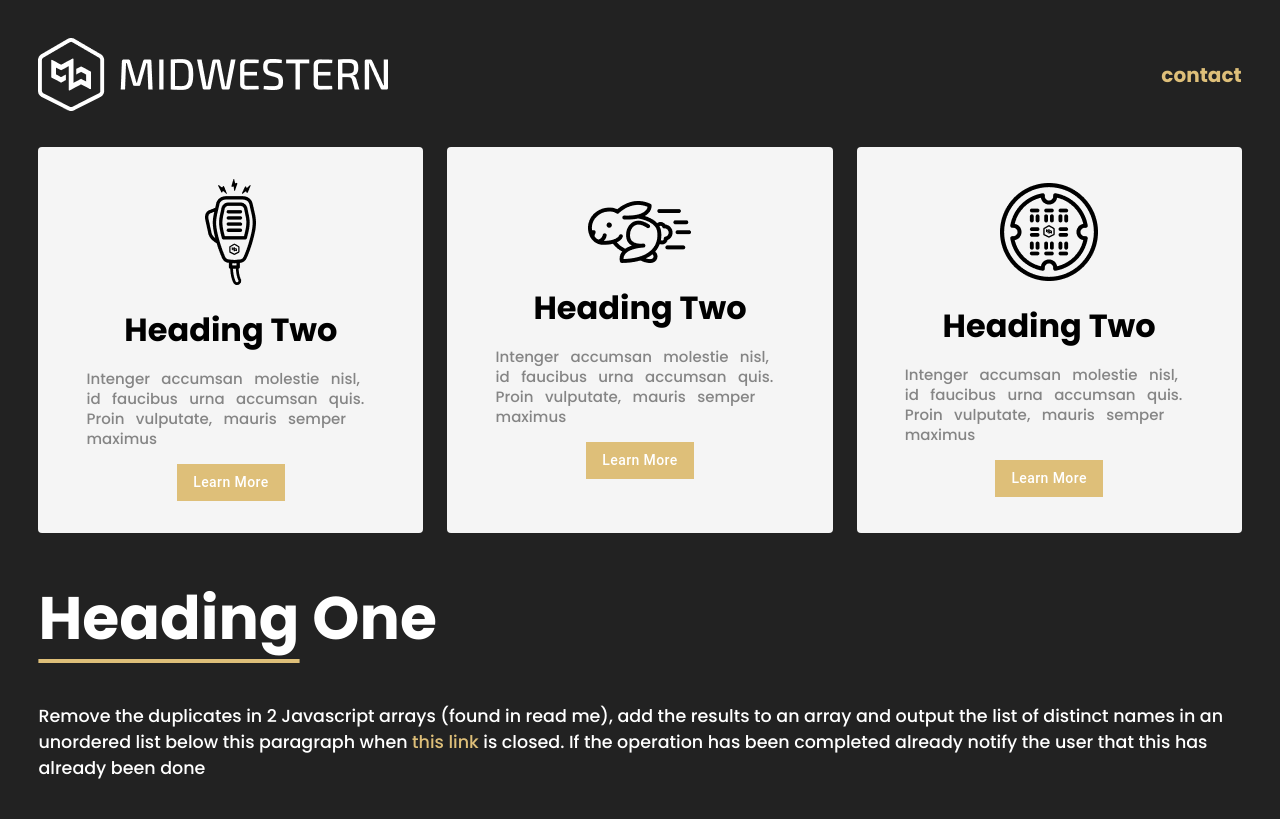
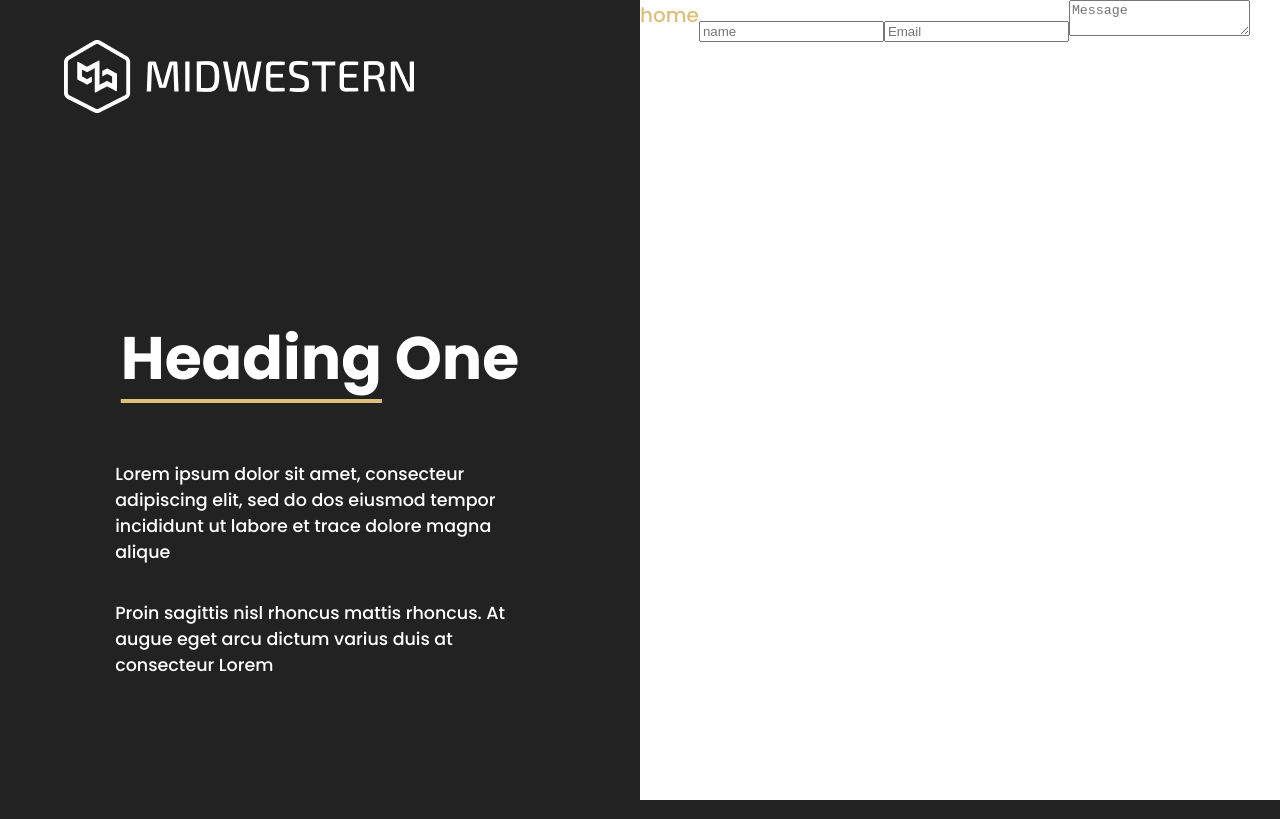
Before and after one commit to MarkoMaturino/Midwestern-Interactive-Tech-Challenge, a React (Create React App) app: page / in a window 1280 px wide. Built offline with nearby package versions, Linux system fonts and the light colour scheme.

Commit message:
Testing Contact Page

```diff
--- a/src/App.js
+++ b/src/App.js
@@ -1,18 +1,27 @@
 import Header from './Components/Header'
 import Footer from "./Components/Footer"
-import MainBody from './Components/MainBody';
+import MainBody from './Components/MainBody'
+import UnorderedList from "./Components/UnorderedList"
+import { useState } from 'react'
+import Contact from './Components/Contact'
+
+function App() {
+  const [isShown, setIsShown] = useState(false);
+  const handleClick = event => {
+    // 👇️ toggle shown state
+    setIsShown(current => !current);
+
+    // 👇️ or simply set it to true
+    // setIsShown(true);
+  };
+  return (
+
+    <div className="App">
+    <Contact/>
 
 
 
 
-function App() {
-
-  return (
-
-    <div className="App">
-     <Header/>
-     <MainBody/>
-     <Footer/>
 
 
     </div>
--- /dev/null
+++ b/src/Components/Contact.js
@@ -0,0 +1,48 @@
+import { Link } from "@mui/material"
+import logo from "../imgs/Logo.png"
+
+
+function Contact() {
+  return (
+    <div>
+
+    <div className="Contact" style={{display: "flex", margin: "0"}}>
+
+        <style jsx global>{`
+      body {
+        margin: 0px;
+        padding: 0px;
+      }`}</style>
+        <div className="Left" style={{display: "flex", height: "100vh", width: "50vw", flexDirection: "column"} }>
+        <img src = {logo} alt = "Midwestern Interative" className="Logo" style={{alignSelf: "start", justifySelf: "start", marginLeft: "5vw", marginTop: "5vh"}}></img>
+        <div style = {{display: "flex", flexDirection: "column", justifyContent: "center", alignItems: "center", marginTop: "20vh"}}>
+        <h1 style={{color: "white", fontSize: "60px"}}><span style = {{textDecoration: "underline", textDecorationColor: "#DEBF79", textUnderlineOffset: "20px", textDecorationThickness: "4px"}}>Heading</span> One</h1>
+            <p style={{color: "white", fontSize: "17.5px", width:"32vw"}}>Lorem ipsum dolor sit amet, consecteur adipiscing elit, sed do dos eiusmod tempor incididunt ut labore et trace dolore magna alique</p>
+            <p style={{color: "white", fontSize: "17.5px", width:"32vw"}}>Proin sagittis nisl rhoncus mattis rhoncus. At augue eget arcu dictum varius duis at consecteur Lorem</p>
+          </div>
+        </div>
+      <div className="Right" style={{display: "flex", height: "100vh", width: "50vw", backgroundColor:"white"}}>
+      <Link style= {{fontSize: 20, color: "#DEBF79"}} underline="none">home</Link>
+
+        <form action="/my-handling-form-page" method="post">
+
+
+      <input type="text" id="name" name="user_name" placeholder="name"/>
+
+      <input type="email" id="mail" name="user_email" placeholder="Email"/>
+
+
+      <textarea id="msg" name="user_message"placeholder="Message"></textarea>
+
+      </form>
+
+
+        </div>
+
+    </div>
+    </div>
+
+  )
+}
+
+export default Contact
--- a/src/Components/Header.js
+++ b/src/Components/Header.js
@@ -1,6 +1,7 @@
 import logo from "../imgs/Logo.png"
 import { Link } from "@mui/material"
 import "../index.css"
+
 
 const Header = () => {
   return (
```
